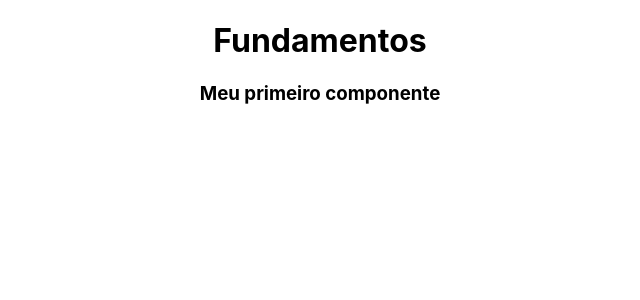
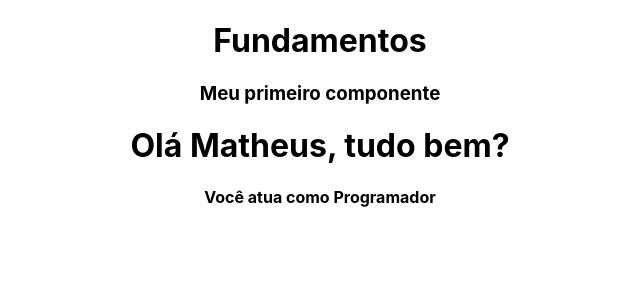
Before and after one commit to Orozimbo1/ReactJs, a React (Create React App) app in the folder fundamentos/: page / in a window 1280 px wide. Shown: the top 300 px of the page, without its empty margins (320-960 px from the left). Built offline with nearby package versions, Linux system fonts and the light colour scheme; the HTML template or start-up script is replaced by a standard one.

Commit message:
Template expressions

```diff
--- a/fundamentos/src/App.js
+++ b/fundamentos/src/App.js
@@ -1,5 +1,6 @@
 // Componentes
 import FirstComponent from './components/FirstComponent';
+import TemplateExpression from './components/TemplateExpression';
 
 // Styles / css
 import './App.css';
@@ -9,6 +10,7 @@ function App() {
     <div className="App">
       <h1>Fundamentos</h1>
       <FirstComponent />
+      <TemplateExpression />
     </div>
   );
 }
--- /dev/null
+++ b/fundamentos/src/components/TemplateExpression.js
@@ -0,0 +1,18 @@
+import React from 'react'
+
+const TemplateExpression = () => {
+    const name = 'Matheus';
+    const data = {
+        age: 24,
+        job: 'Programador'
+    }
+
+    return (
+        <div>
+            <h1>Olá {name}, tudo bem?</h1>
+            <h4>Você atua como {data.job}</h4>
+        </div>
+    )
+}
+
+export default TemplateExpression
```
